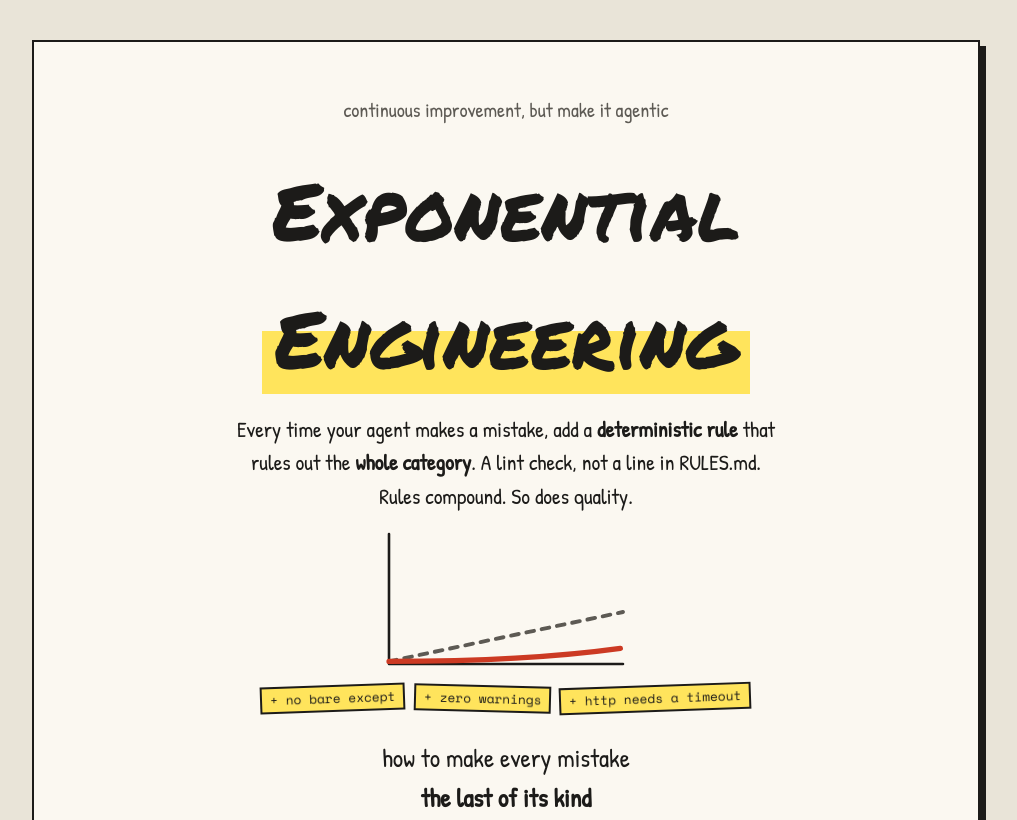
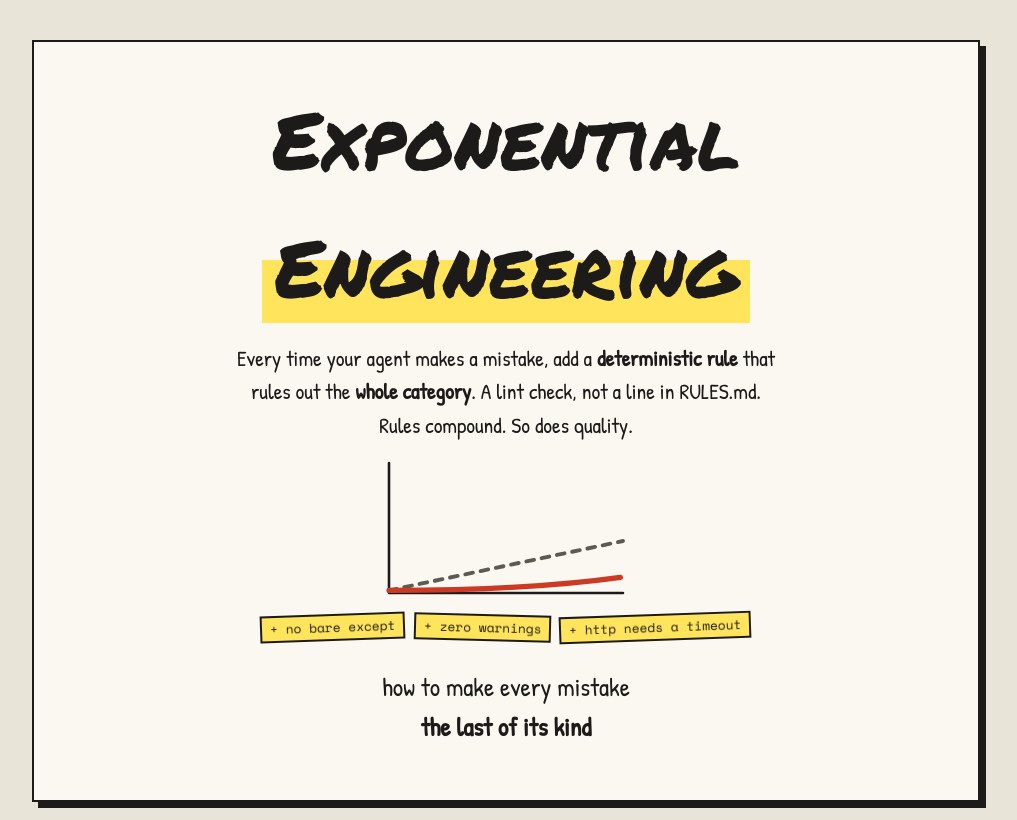
Before and after one commit to benomahony/exponential-engineering, a website: page index.html in a window 1280 px wide. Shown: the top 820 px of the page, without its empty margins (134-1151 px from the left). Drawn offline with nearby package versions, Linux system fonts and the light colour scheme.

Commit message:
Update index.html remove shit kicker

```diff
--- a/index.html
+++ b/index.html
@@ -26,7 +26,6 @@
 <main class="pages">
 
   <section class="page cover" id="cover">
-    <p class="kicker">continuous improvement, but make it agentic</p>
     <h1>Exponential<br><span class="hl">Engineering</span></h1>
     <p class="lede">Every time your agent makes a mistake, add a <strong>deterministic rule</strong> that rules out the <strong>whole category</strong>. A lint check, not a line in RULES.md. Rules compound. So does quality.</p>
     <svg class="curve" viewBox="0 0 200 120" aria-hidden="true">
```
